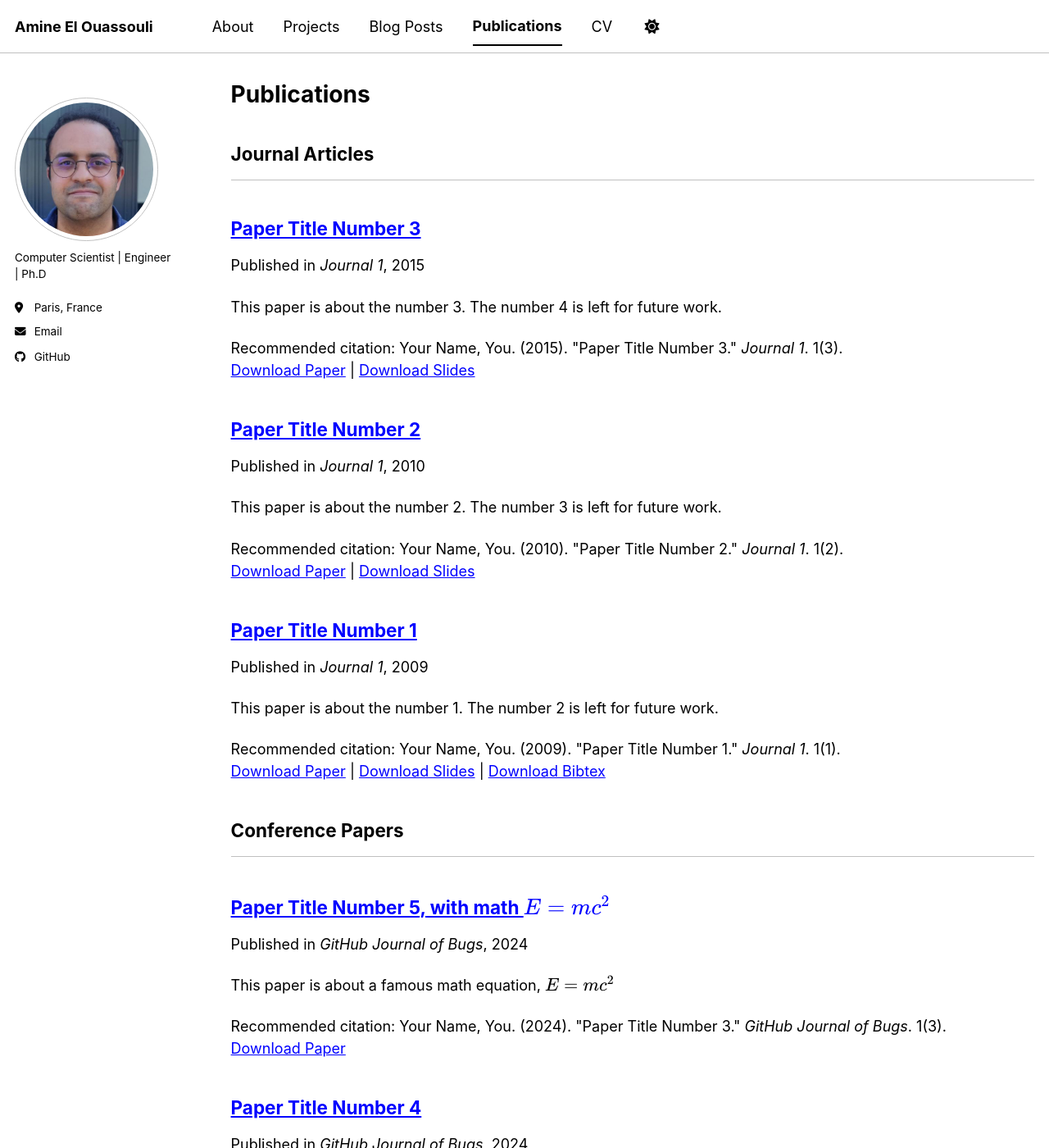
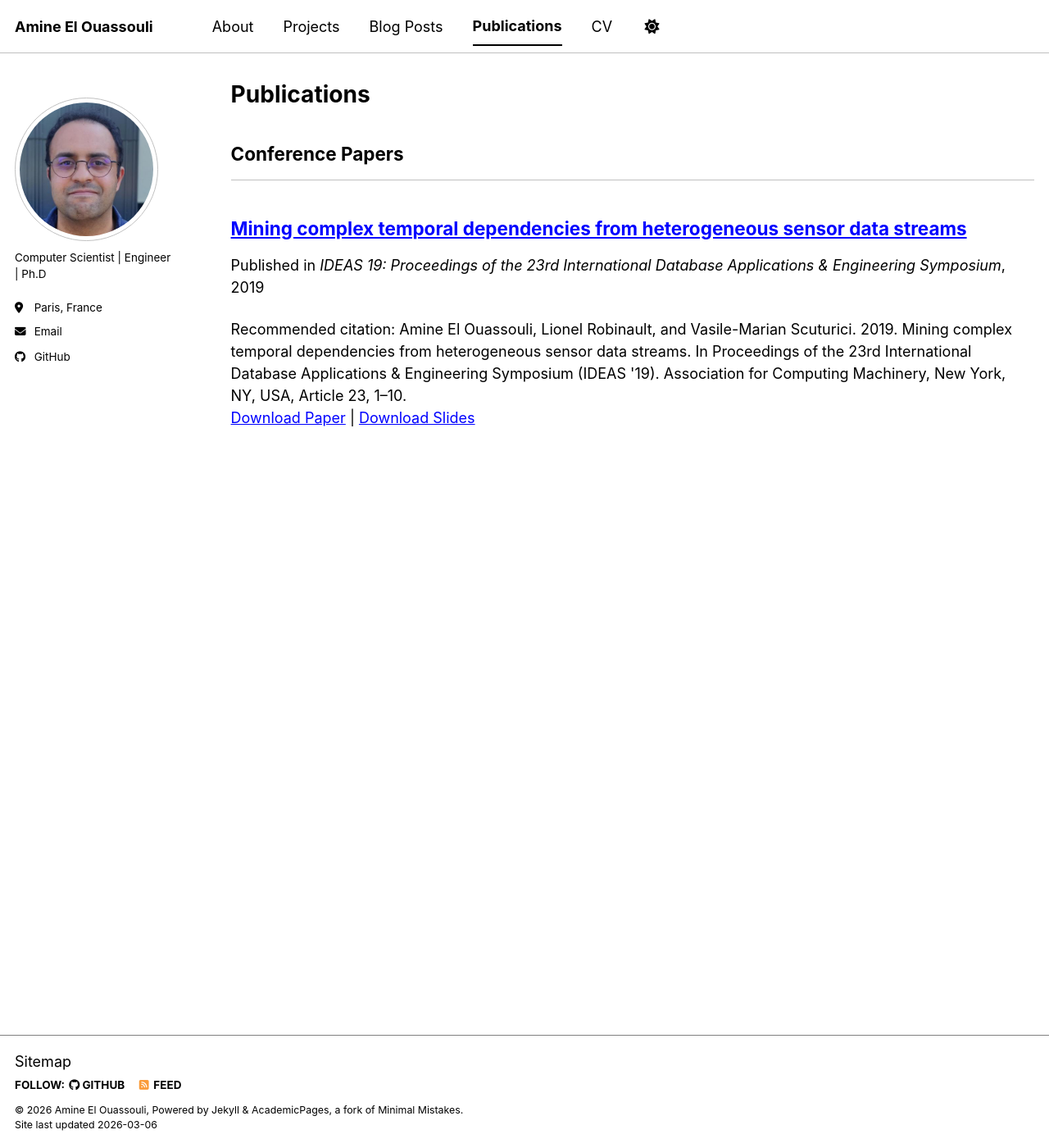
Before and after one commit to AElOuassouli/AElOuassouli.github.io, a Jekyll site: the page built from _pages/publications.html, in a window 1280 px wide and 1400 px high. Shown: the whole window at 82% size. Built offline with Jekyll 4.4.1, drawn with Linux system fonts in a browser that asks for light colours; a script bundle is joined from its source files by our own code; library files that are not in the unit come from our copies; some of the changed text lies outside the part shown.

Commit message:
adds ideas paper

```diff
--- a/_config.yml
+++ b/_config.yml
@@ -15,7 +15,7 @@ name                     : &name "Amine El Ouassouli"
 description              : &description "Personal page of Amine El Ouassouli"   # Update this with a general description of your site, this is the default if not overridden by a page
 url                      : https://aelouassouli.github.io # The base hostname & protocol for your site e.g. "https://[your GitHub username].github.io",
                                                            # or if you already have some other page hosted on Github then use "https://[your GitHub username].github.io/[Your Repo Name]"
-baseurl                  : "/about" # the subpath of your site, e.g. "/blog"
+baseurl                  : "" # the subpath of your site, e.g. "/blog"
 repository               : "aelouassouli/aelouassouli.github.io"
 
 # Site Author - The following control what appear as part of the author content on the side bar.
--- a/_publications/2009-10-01-paper-title-number-1.md
+++ /dev/null
@@ -1,14 +0,0 @@
----
-title: "Paper Title Number 1"
-collection: publications
-category: manuscripts
-permalink: /publication/2009-10-01-paper-title-number-1
-excerpt: 'This paper is about the number 1. The number 2 is left for future work.'
-date: 2009-10-01
-venue: 'Journal 1'
-slidesurl: 'https://academicpages.github.io/files/slides1.pdf'
-paperurl: 'https://academicpages.github.io/files/paper1.pdf'
-bibtexurl: 'https://academicpages.github.io/files/bibtex1.bib'
-citation: 'Your Name, You. (2009). &quot;Paper Title Number 1.&quot; <i>Journal 1</i>. 1(1).'
----
-The contents above will be part of a list of publications, if the user clicks the link for the publication than the contents of section will be rendered as a full page, allowing you to provide more information about the paper for the reader. When publications are displayed as a single page, the contents of the above "citation" field will automatically be included below this section in a smaller font.
--- a/_publications/2010-10-01-paper-title-number-2.md
+++ /dev/null
@@ -1,14 +0,0 @@
----
-title: "Paper Title Number 2"
-collection: publications
-category: manuscripts
-permalink: /publication/2010-10-01-paper-title-number-2
-excerpt: 'This paper is about the number 2. The number 3 is left for future work.'
-date: 2010-10-01
-venue: 'Journal 1'
-slidesurl: 'https://academicpages.github.io/files/slides2.pdf'
-paperurl: 'https://academicpages.github.io/files/paper2.pdf'
-citation: 'Your Name, You. (2010). &quot;Paper Title Number 2.&quot; <i>Journal 1</i>. 1(2).'
----
-
-The contents above will be part of a list of publications, if the user clicks the link for the publication than the contents of section will be rendered as a full page, allowing you to provide more information about the paper for the reader. When publications are displayed as a single page, the contents of the above "citation" field will automatically be included below this section in a smaller font.
--- a/_publications/2015-10-01-paper-title-number-3.md
+++ /dev/null
@@ -1,14 +0,0 @@
----
-title: "Paper Title Number 3"
-collection: publications
-category: manuscripts
-permalink: /publication/2015-10-01-paper-title-number-3
-excerpt: 'This paper is about the number 3. The number 4 is left for future work.'
-date: 2015-10-01
-venue: 'Journal 1'
-slidesurl: 'https://academicpages.github.io/files/slides3.pdf'
-paperurl: 'https://academicpages.github.io/files/paper3.pdf'
-citation: 'Your Name, You. (2015). &quot;Paper Title Number 3.&quot; <i>Journal 1</i>. 1(3).'
----
-
-The contents above will be part of a list of publications, if the user clicks the link for the publication than the contents of section will be rendered as a full page, allowing you to provide more information about the paper for the reader. When publications are displayed as a single page, the contents of the above "citation" field will automatically be included below this section in a smaller font.
--- a/_publications/2025-06-08-paper-title-number-5.md
+++ /dev/null
@@ -1,13 +0,0 @@
----
-title: "Paper Title Number 5, with math $$E=mc^2$$"
-collection: publications
-category: conferences
-permalink: /publication/2024-02-17-paper-title-number-4
-excerpt: 'This paper is about a famous math equation, $$E=mc^2$$'
-date: 2024-02-17
-venue: 'GitHub Journal of Bugs'
-paperurl: 'https://academicpages.github.io/files/paper3.pdf'
-citation: 'Your Name, You. (2024). &quot;Paper Title Number 3.&quot; <i>GitHub Journal of Bugs</i>. 1(3).'
----
-
-Using [MathJax](https://www.mathjax.org/) in the description is supported - $$E=mc^2$$ - however, the use must be mindful that the default delimiters are `$$...$$` and `\\[...\\]` which differs from the `$...$` that is typically expected.
--- /dev/null
+++ b/_publications/ideas-2019-06-10.md
@@ -0,0 +1,15 @@
+---
+title: "Mining complex temporal dependencies from heterogeneous sensor data streams"
+collection: publications
+category: conferences
+permalink: /publication/ideas-2019-06-10/
+excerpt: ''
+date: 2019-06-10
+venue: "IDEAS 19: Proceedings of the 23rd International Database Applications & Engineering Symposium"
+slidesurl: "https://aelouassouli.github.io/files/slides_ideas2019.pdf"
+paperurl: 'https://aelouassouli.github.io/files/paper_ideas2019.pdf'
+citation: "Amine El Ouassouli, Lionel Robinault, and Vasile-Marian Scuturici. 2019. Mining complex temporal dependencies from heterogeneous sensor data streams. In Proceedings of the 23rd International Database Applications & Engineering Symposium (IDEAS '19). Association for Computing Machinery, New York, NY, USA, Article 23, 1–10."
+---
+
+In addition to sensor heterogeneity, monitoring applications must handle different temporal data models (e.g time series, event sequences). In this paper, we address the problem of discovering directly actionable high level knowledge from such data. We model temporal information through interval-based streams describing environment states. We propose an approach to discover efficiently Complex Temporal Dependencies (CTD) between state streams, called CTD-Miner. A CTD is modeled similarly to a conjunctive normal form and describes temporal relations (time delays) between states. CTD-Miner is robust to temporal variability of data and uses a statistical independence test to determine the most appropriate time lags between states. This test is also used to perform pruning
+on sub-dependencies checking. Finally, we validate our approach via synthetic data and a case study in a real-world smart environment using outdoor cameras and real-time video processing
```
Also changed, not shown: _publications/2024-02-17-paper-title-number-4.md (deleted, +0 -13 lines), 8 other files.
